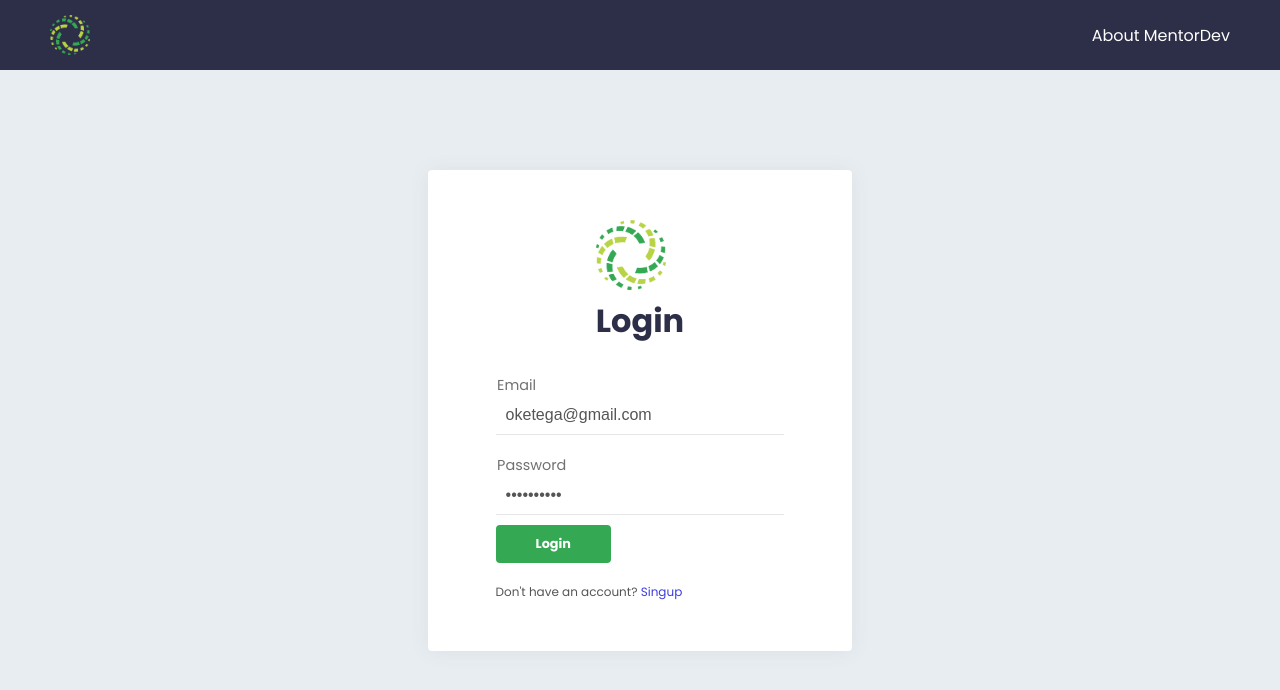
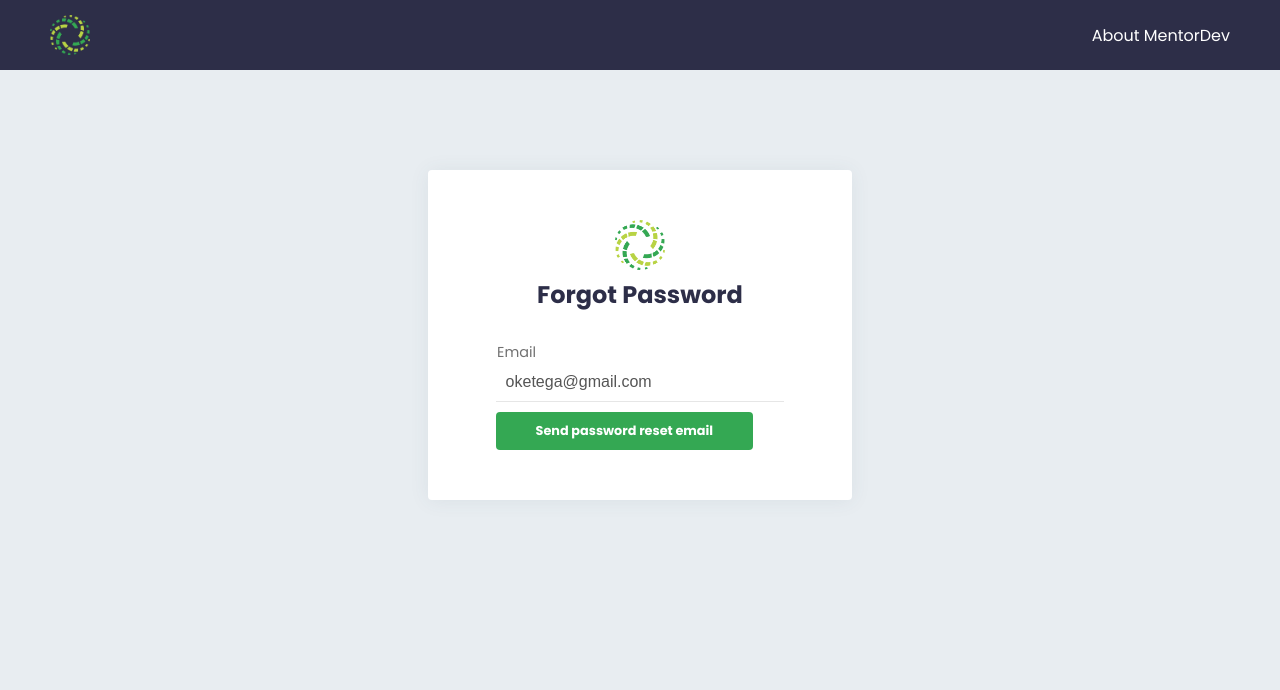
Before and after one commit to Tyav/mentordev, a React (Create React App) app: page /login in a window 1280 px wide. Shown: the top 690 px of the page. Built offline with nearby package versions, Linux system fonts and the light colour scheme.

Commit message:
forgot password interface completed

```diff
--- a/src/App.js
+++ b/src/App.js
@@ -1,15 +1,15 @@
 import React from 'react';
 import './App.css';
 
+import ForgotPassword from './pages/ForgotPassword';
+import Navbar from './components/Navbar';
 import Login from './pages/Login';
-import Navbar from './components/Navbar';
-
 //Testing login route
 function App() {
   return (
     <div>
       <Navbar />
-      <Login />
+      <ForgotPassword />
     </div>
   );
 }
--- a/src/components/FormHeader/FormHeader.css
+++ b/src/components/FormHeader/FormHeader.css
@@ -1,8 +1,11 @@
 img {
-  width: 70px;
-  height: 70px;
+  width: 50px;
+  height: 50px;
 }
-h1 {
+h2 {
   margin: 0 auto 20px auto;
   color: #2d2e48;
 }
+.formHeader {
+  text-align: center;
+}
--- a/src/components/FormHeader/index.js
+++ b/src/components/FormHeader/index.js
@@ -6,7 +6,7 @@ function FormHeader(props) {
   return (
     <div className="formHeader">
       <img src="/assets/img/logo.png" alt="logo" />
-      <h1>{props.title}</h1>
+      <h2>{props.title}</h2>
     </div>
   );
 }
--- a/src/pages/ForgotPassword/index.js
+++ b/src/pages/ForgotPassword/index.js
@@ -5,12 +5,12 @@ import Button from '../../components/Button';
 import FormHeader from '../../components/FormHeader';
 
 //Stylings
-import './Login.css';
+import './ForgotPassword.css';
 
-function Login() {
+function ForgotPassword() {
   return (
     <div id="loginForm">
-      <FormHeader title="Login" />
+      <FormHeader title="Forgot Password" />
       <form>
         <InputField
           label="Email"
@@ -19,16 +19,9 @@ function Login() {
           placeholder="Eg. xyz@abc.com"
           value="oketega@gmail.com"
         />
-        <InputField
-          label="Password"
-          type="password"
-          id="email"
-          placeholder="Eg. pasword"
-          value="xxxxxxxxxx"
-        />
         <Button
           className="btn-success-solid"
-          text="Login"
+          text="Send password reset email"
           onButtonClick="do somethin"
         />
       </form>
@@ -36,4 +29,4 @@ function Login() {
   );
 }
 
-export default Login;
+export default ForgotPassword;
```
